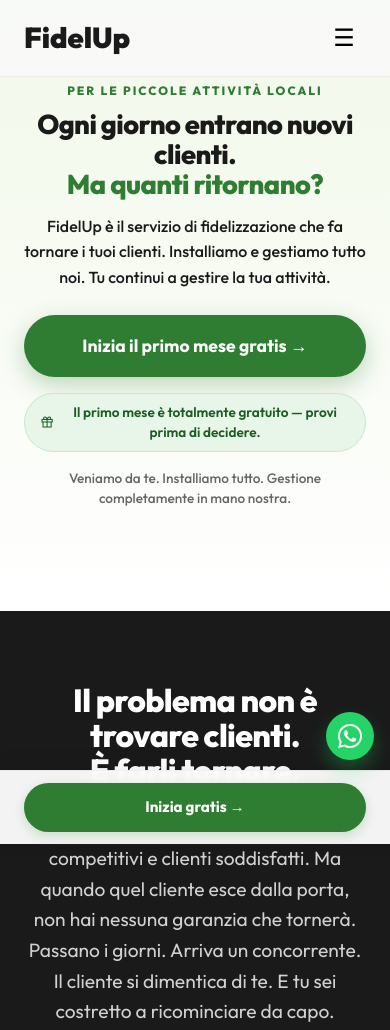
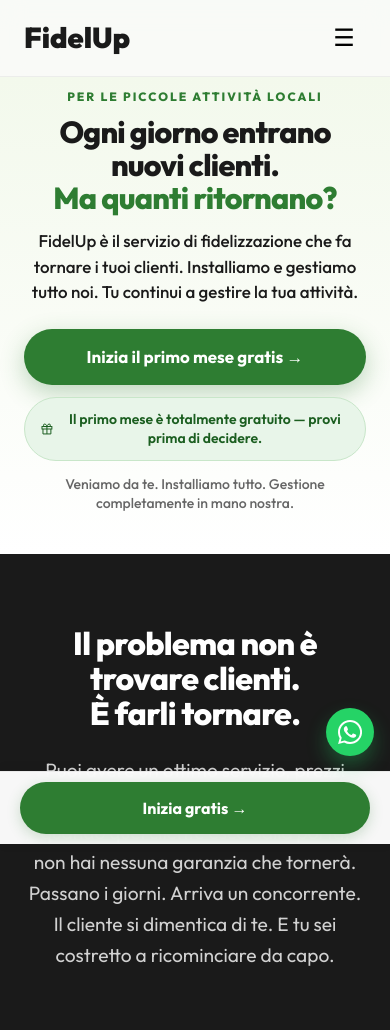
Before and after one commit to fidelupinfo-prog/pagina-fidelup, a website: page index.html in a window 390 px wide. Shown: the top 1030 px of the page. Drawn offline with nearby package versions, Linux system fonts and the light colour scheme.

Commit message:
fix: comprehensive mobile responsive layout and UI hierarchy

```diff
--- a/index.html
+++ b/index.html
@@ -78,21 +78,24 @@
             bottom: 0;
             left: 0;
             width: 100%;
-            background: rgba(255, 255, 255, 0.95);
-            backdrop-filter: blur(10px);
-            padding: 12px 24px;
-            padding-bottom: max(12px, env(safe-area-inset-bottom));
-            box-shadow: 0 -4px 20px rgba(0,0,0,0.08);
+            background: rgba(255, 255, 255, 0.97);
+            backdrop-filter: blur(12px);
+            -webkit-backdrop-filter: blur(12px);
+            padding: 10px 20px;
+            padding-bottom: max(10px, env(safe-area-inset-bottom));
+            box-shadow: 0 -1px 12px rgba(0,0,0,0.06);
             z-index: 999;
             text-align: center;
-            border-top: 1px solid rgba(0,0,0,0.05);
+            border-top: 1px solid rgba(0,0,0,0.06);
             transition: transform 0.3s cubic-bezier(0.4, 0, 0.2, 1);
         }
         .mobile-sticky-cta .btn {
             width: 100%;
-            padding: 14px 24px;
+            padding: 14px 20px;
             font-size: 1rem;
-            box-shadow: 0 4px 12px rgba(46,125,50,0.2);
+            min-height: 52px;
+            border-radius: 999px;
+            box-shadow: 0 4px 14px rgba(46,125,50,0.22);
         }
 
         /* 01 HERO */
@@ -329,14 +332,14 @@
         .wa-float:hover { transform: scale(1.1); }
         .wa-float svg { width: 32px; height: 32px; fill: currentColor; }
 
-        /* RESPONSIVE */
+        /* RESPONSIVE — 992px (tablet) */
         @media (max-width: 992px) {
             .mobile-sticky-cta { display: block; }
-            .wa-float { bottom: 90px; right: 20px; }
             .nav-links { display: none; }
             .mobile-menu-btn { display: flex; }
             .hero-grid { display: flex; flex-direction: column; text-align: center; gap: 0; }
             .hero-content { order: 1; margin-top: 10px; }
+            /* wrapper visible en tablet, oculto en mobile — ver 768px */
             .hero-visual-wrapper { order: 2; position: relative; width: 90%; margin: 40px auto 0; opacity: 1; }
             .stats-grid { grid-template-columns: 1fr; }
             .steps-grid { grid-template-columns: 1fr; gap: 40px; }
@@ -352,17 +355,15 @@
             .pm-benefits { flex-direction: column; align-items: center; }
             .problema-nino-wrap, .pm-nino, .cta-nino { flex-direction: column; text-align: center; }
             .problema-nino-wrap span::before, .pm-nino span::before, .cta-nino span::before { top: -8px; left: 50%; transform: translateX(-50%) rotate(45deg); }
-            /* Ocultar banner en tablet/mobile */
             .pm-banner { display: none; }
+            .wa-float { bottom: 90px; right: 20px; }
         }
 
-        /* ========================
-           MOBILE — 768px and below
-           ======================== */
+        /* MOBILE — 768px and below */
         @media (max-width: 768px) {
 
-            /* Global: add bottom clearance for sticky CTA */
-            body { padding-bottom: calc(72px + env(safe-area-inset-bottom)); }
+            /* Body bottom clearance for sticky CTA (~72px) */
+            body { padding-bottom: calc(76px + env(safe-area-inset-bottom)); }
 
             /* Nav */
             .nav-links { display: none; }
@@ -370,11 +371,11 @@
 
             /* Sticky CTA */
             .mobile-sticky-cta { display: block; }
-            .mobile-sticky-cta .btn { font-size: 0.95rem; padding: 13px 20px; }
+            .mobile-sticky-cta .btn { font-size: 1rem; padding: 14px 20px; }
 
-            /* WhatsApp — sits just above sticky CTA bar */
+            /* WhatsApp — above sticky CTA */
             .wa-float {
-                bottom: calc(72px + env(safe-area-inset-bottom) + 12px);
+                bottom: calc(76px + env(safe-area-inset-bottom) + 12px);
                 right: 16px;
                 width: 48px;
                 height: 48px;
@@ -382,22 +383,70 @@
             .wa-float svg { width: 24px; height: 24px; }
 
             /* === HERO MOBILE === */
-            .hero { padding: 100px 0 60px; }
+            .hero {
+                padding-top: 88px;   /* header ~64px + 24px respiro */
+                padding-bottom: 40px;
+            }
             .hero-grid { display: flex; flex-direction: column; gap: 0; text-align: center; }
+            .hero-content { order: 1; margin-top: 0; }
 
-            .hero-content { order: 1; margin-top: 10px; }
-            .hero-visual-wrapper { order: 2; position: relative; top: auto; transform: none; right: auto; width: 85%; max-width: 320px; margin: 30px auto 0; opacity: 1; }
+            /* Ocultar completamente el wrapper visual — split-visual ya es display:none */
+            .hero-visual-wrapper { display: none; }
 
-            /* Hero text */
+            /* Hero eyebrow */
             .hero-eyebrow { font-size: 0.75rem; margin-bottom: 10px; }
-            .hero h1 { font-size: clamp(1.8rem, 7vw, 2.4rem); margin-bottom: 14px; }
-            .hero p { font-size: 1rem; margin-bottom: 24px; }
-            .hero .btn { width: 100%; }
-            .hero-microcopy { font-size: 0.85rem; }
-            .pm-banner { display: none; }
 
-            /* Sections padding */
-            .hero, .problema, .svolta-semplice, .tu-fai,
+            /* Headline responsive y bien compuesto */
+            .hero h1 {
+                font-size: clamp(1.85rem, 8.5vw, 2.2rem);
+                line-height: 1.08;
+                letter-spacing: -0.025em;
+                margin-bottom: 14px;
+            }
+
+            /* Subheadline */
+            .hero p {
+                font-size: 1.06rem;
+                line-height: 1.5;
+                max-width: 340px;
+                margin-left: auto;
+                margin-right: auto;
+                margin-bottom: 24px;
+            }
+
+            /* CTA principal hero */
+            .hero .btn {
+                width: 100%;
+                max-width: 100%;
+                min-height: 56px;
+                padding: 14px 20px;
+                font-size: 1.06rem;
+            }
+
+            /* Badge reassurance — visual pill, NO botón */
+            .hero-primo-badge {
+                width: 100%;
+                max-width: 100%;
+                padding: 12px 16px;
+                font-size: 0.875rem;
+                line-height: 1.35;
+                margin-top: 12px;
+                border-radius: 999px;
+                justify-content: center;
+                text-align: center;
+                display: flex;
+            }
+
+            /* Microcopy */
+            .hero-microcopy {
+                font-size: 0.875rem;
+                line-height: 1.4;
+                max-width: 330px;
+                margin: 14px auto 0;
+            }
+
+            /* Sections padding — hero ya tiene padding propio arriba */
+            .problema, .svolta-semplice, .tu-fai,
             .meccanismi, .quasi-niente, .perche, .primo-mese,
             .prezzi, .faq, .cta-final { padding: 72px 0; }
 
@@ -409,7 +458,7 @@
             .problema-nino-wrap img { height: 120px; }
             .problema-nino-wrap span::before { top: -8px; left: 50%; transform: translateX(-50%) rotate(45deg); }
 
-            /* Svolta-Semplice combinada */
+            /* Svolta-Semplice */
             .ss-steps { grid-template-columns: 1fr; gap: 20px; }
             .perche-reminder { padding: 20px 16px; }
 
@@ -429,7 +478,7 @@
             .table-cell { padding: 16px; font-size: 1rem; }
             .table-cell:nth-child(1) { background: #FAFAFA; font-weight: 700; color: var(--text-muted); }
 
-            /* Primo mese Nino */
+            /* Primo mese */
             .pm-nino { flex-direction: column; align-items: center; gap: 16px; }
             .pm-nino img { height: 120px; }
             .pm-nino span::before { top: -8px; left: 50%; transform: translateX(-50%) rotate(45deg); }
@@ -449,10 +498,9 @@
             .cta-nino span::before { top: -8px; left: 50%; transform: translateX(-50%) rotate(45deg); }
         }
 
-        /* Extra small — 375px */
+        /* Extra small — 390px and below */
         @media (max-width: 390px) {
-            .hero h1 { font-size: 1.7rem; }
-            .hero-visual-wrapper { max-width: 280px; }
+            .hero h1 { font-size: clamp(1.7rem, 9vw, 1.9rem); }
         }
     </style>
 </head>
```
